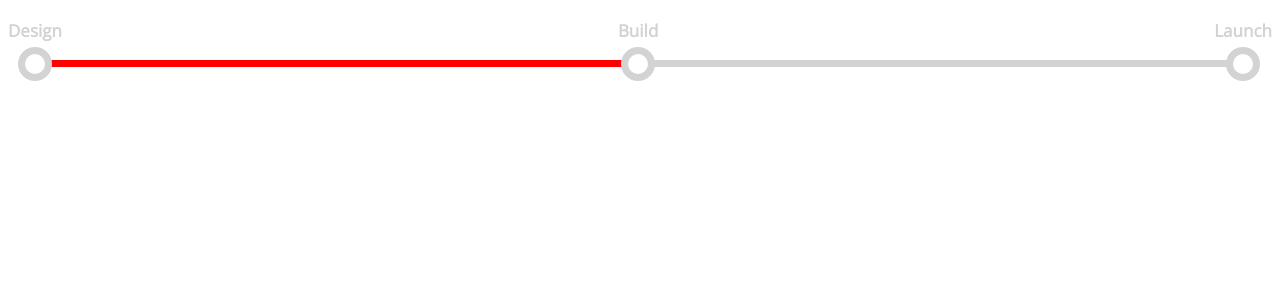
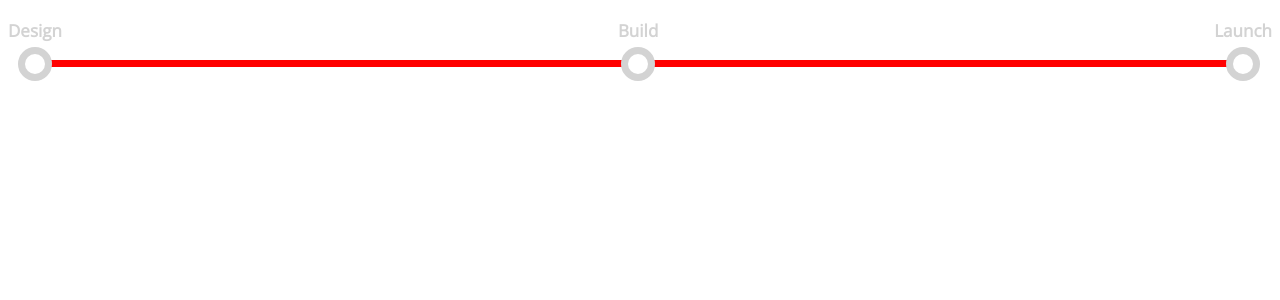
Before and after one commit to muhanad40/Technical-Test-React-Step-Progress, a React app: page / in a window 1280 px wide. Shown: the top 300 px of the page. Built offline with nearby package versions, Linux system fonts and the light colour scheme.

Commit message:
Fix styling

```diff
--- a/src/styles/step-progress.scss
+++ b/src/styles/step-progress.scss
@@ -7,8 +7,7 @@
   left: 25px;
 
   .step-progress__progress {
-    width: 50%;
-    background: red;
+    background: $active-color;
     height: 100%;
   }
 }
```
